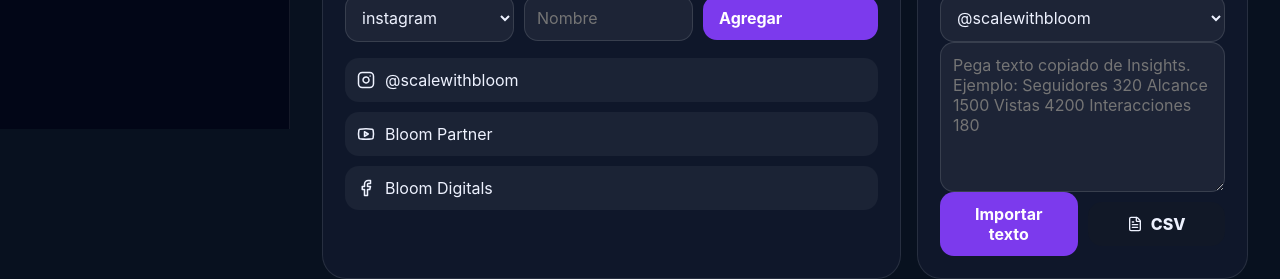
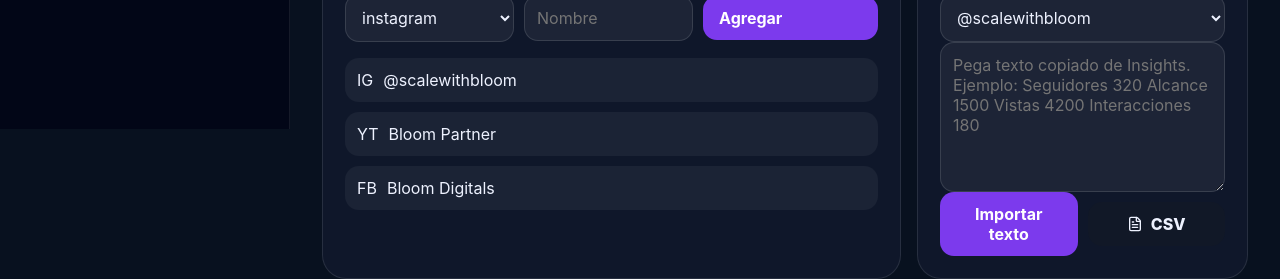
Before and after one commit to Alexdzs/bloomstats, a React (Vite) app: page / in a window 1280 px wide. Shown: the part 671-950 px from the top of the page. Built offline with nearby package versions, Linux system fonts and the light colour scheme.

Commit message:
Fix unsupported brand icons

```diff
--- a/src/main.jsx
+++ b/src/main.jsx
@@ -1,8 +1,8 @@
 import React, { useMemo, useState } from 'react';
 import { createRoot } from 'react-dom/client';
 import Papa from 'papaparse';
-import { LineChart, Line, XAxis, YAxis, Tooltip, ResponsiveContainer, BarChart, Bar } from 'recharts';
-import { Upload, BarChart3, Instagram, Youtube, Facebook, FileText, Sparkles, Plus, Trash2 } from 'lucide-react';
+import { LineChart, Line, XAxis, YAxis, Tooltip, ResponsiveContainer } from 'recharts';
+import { Upload, BarChart3, FileText, Sparkles, Plus, Trash2 } from 'lucide-react';
 import './styles.css';
 
 const STORAGE_KEY = 'bloomstats-v1';
@@ -23,10 +23,8 @@
 }
 
 function platformIcon(platform) {
-  if (platform === 'instagram') return <Instagram size={18} />;
-  if (platform === 'youtube') return <Youtube size={18} />;
-  if (platform === 'facebook') return <Facebook size={18} />;
-  return <BarChart3 size={18} />;
+  const labels = { instagram: 'IG', youtube: 'YT', facebook: 'FB', tiktok: 'TT', linkedin: 'IN' };
+  return <span className="platformBadge">{labels[platform] || 'RS'}</span>;
 }
 
 function parseNumber(value) {
@@ -120,20 +118,17 @@
         <p>Analiza estadisticas de redes sin sincronizar APIs. Sube texto o CSV y deja que el dashboard haga la talacha.</p>
         <nav><a>Dashboard</a><a>Importar</a><a>Cuentas</a><a>Analisis</a></nav>
       </aside>
-
       <section className="content">
         <header className="hero">
           <div><p className="eyebrow">Marketing dashboard</p><h1>Metricas rapidas, cero datos inventados.</h1><p>Primera version: guarda datos en tu navegador. Siguiente paso: Supabase para nube.</p></div>
           <button onClick={() => save({ ...data, metrics: [] })}><Trash2 size={16}/> limpiar metricas</button>
         </header>
-
         <section className="cards">
           <Card title="Seguidores" value={totals.followers} />
           <Card title="Alcance" value={totals.reach} />
           <Card title="Vistas" value={totals.views} />
           <Card title="Interacciones" value={totals.engagement} />
         </section>
-
         <section className="grid">
           <div className="panel wide">
             <h2><BarChart3/> Evolucion</h2>
@@ -144,7 +139,6 @@
             <p>{latest ? `Ultima carga: ${latest.account}. Alcance ${latest.reach || 0}, vistas ${latest.views || 0} e interacciones ${latest.engagement || 0}.` : 'Cuando importes datos, aqui aparecera una lectura rapida del rendimiento.'}</p>
           </div>
         </section>
-
         <section className="grid">
           <div className="panel">
             <h2><Plus/> Cuentas</h2>
@@ -158,7 +152,6 @@
             <div className="row"><button onClick={importText}>Importar texto</button><label className="file"><FileText size={16}/> CSV<input type="file" accept=".csv" onChange={(e)=>e.target.files?.[0] && importCsv(e.target.files[0])}/></label></div>
           </div>
         </section>
-
         <section className="panel">
           <h2>Historial</h2>
           {enriched.length ? <div className="table">{enriched.slice().reverse().map(m => <div className="tr" key={m.id}><span>{m.date}</span><span>{m.account}</span><span>Alcance {m.reach || 0}</span><span>Vistas {m.views || 0}</span><button onClick={()=>deleteMetric(m.id)}>x</button></div>)}</div> : <Empty text="Todavia no hay registros." />}
```
